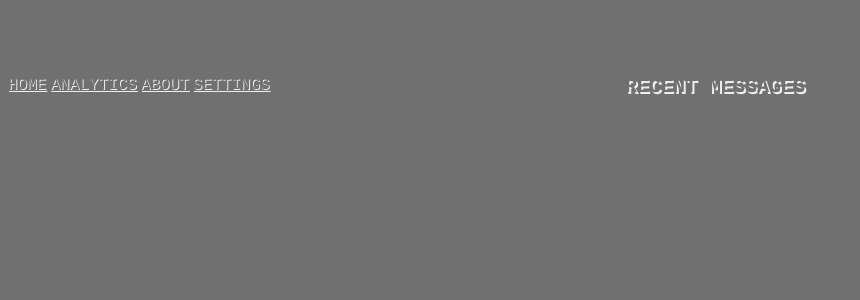
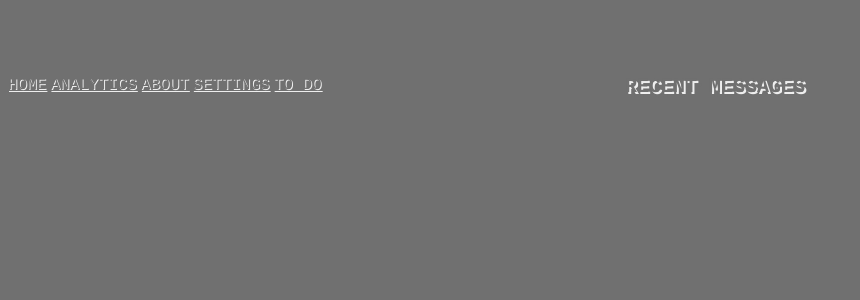
Before and after one commit to vashman/web_meda, a Jekyll site: the page built from home.html, in a window 1280 px wide. Shown: the top 300 px of the page, without its empty margins (0-860 px from the left). Built offline with Jekyll 4.4.1, drawn with Linux system fonts in a browser that asks for light colours.

```diff
--- a/_includes/site_menu.html
+++ b/_includes/site_menu.html
@@ -3,4 +3,5 @@
 <a href="{{ site.baseurl }}/analytics.html">Analytics</a>
 <a href="{{ site.baseurl }}/README.html">About</a>
 <a href="{{ site.baseurl }}/settings.html">Settings</a>
+<a href="{{ site.baseurl }}/todo.html">To Do</a>
 </nav>
```
Also changed, not shown: fish.gif (added), fish.jpg (added), 2 other files.
